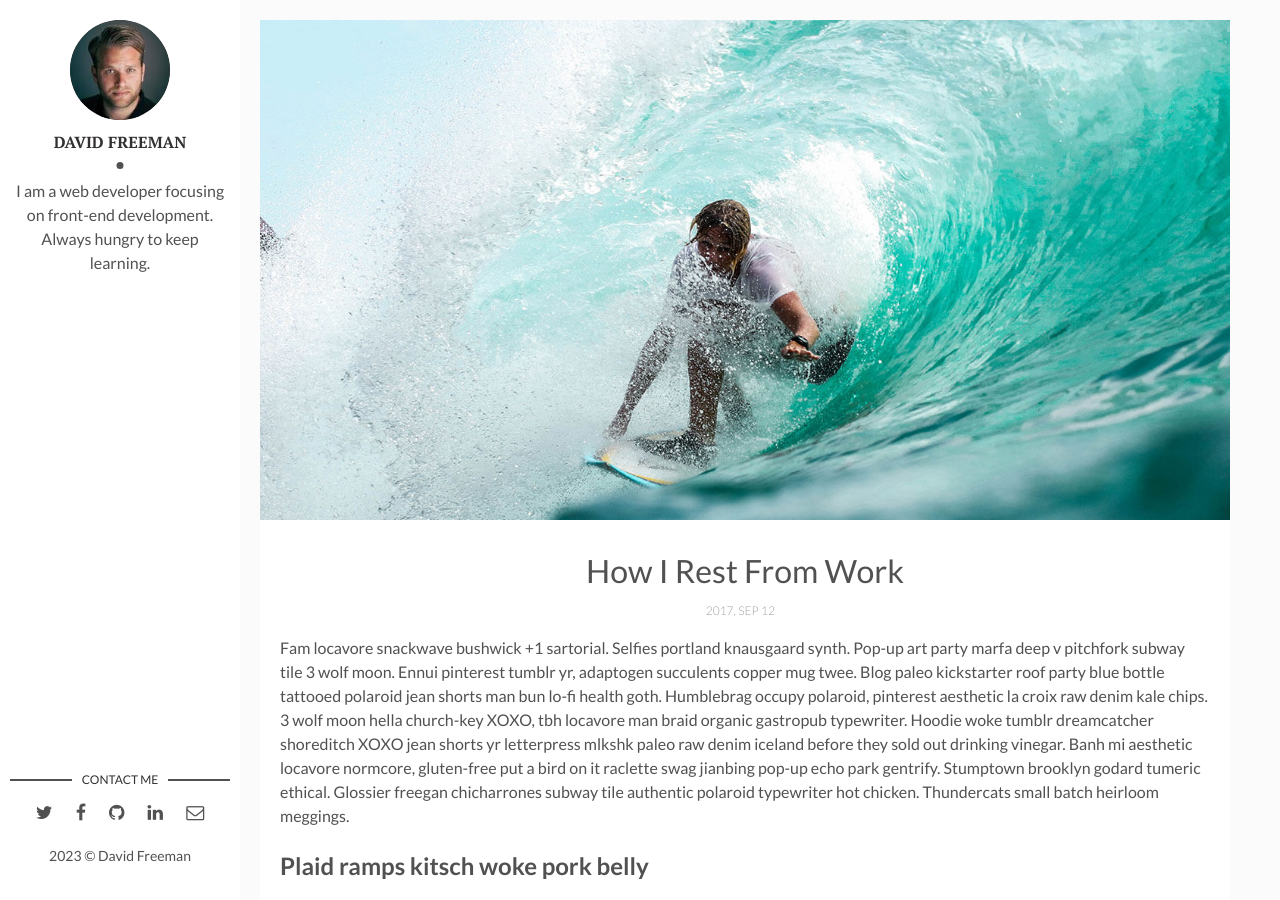
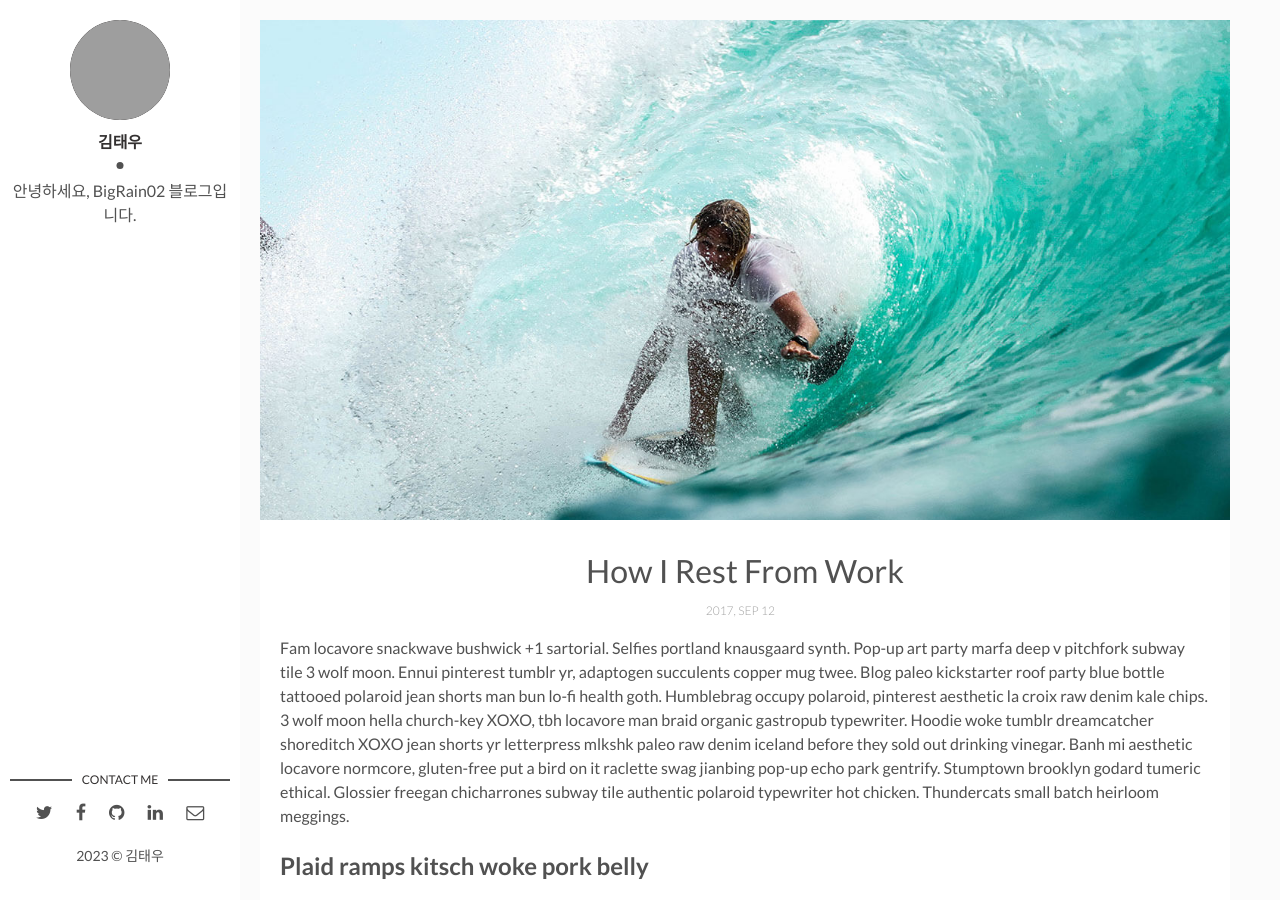
Before and after one commit to BigRain02/BigRain02.github.io, a Jekyll site: the page built from _posts/2017-04-06-how-i-rest-from-work.markdown, in a window 1280 px wide and 900 px high. Built offline with Jekyll 4.4.1, drawn with Linux system fonts in a browser that asks for light colours; comment, search, counter and statistics services are not loaded; grey boxes are pictures that could not be loaded.

Commit message:
#feat : profile change

```diff
--- a/_config.yml
+++ b/_config.yml
@@ -9,17 +9,17 @@ url: "https://bigrain02.github.io/" # the base hostname & protocol for your site
 site-twitter: #if your site has a twitter account, enter it here
 
 # Author Settings
-author: David Freeman # add your name
-author-img: david-freeman.jpg # add your photo
-about-author: I am a web developer focusing on front-end development. Always hungry to keep learning. # add description
+author: 김태우 # add your name
+author-img: BigRain02.jpg # add your photo
+about-author: 안녕하세요, BigRain02 블로그입니다.  # add description
 social-twitter: # add your Twitter handle
 social-facebook: # add your Facebook handle
-social-github: artemsheludko # add your Github handle
+social-github: BigRain02 # add your Github handle
 social-linkedin: # add your Linkedin handle
 social-email: # add your Email address
 
 # Disqus
-discus-identifier: mr-brown # add your discus identifier
+discus-identifier: BigRain02 # add your discus identifier
 
 # Tracker
 analytics: # Google Analytics
--- a/_posts/2017-04-06-how-i-rest-from-work.markdown
+++ b/_posts/2017-04-06-how-i-rest-from-work.markdown
@@ -6,6 +6,7 @@ description: You’ll find this post in your `_posts` directory. Go ahead and ed
 img: i-rest.jpg # Add image post (optional)
 fig-caption: # Add figcaption (optional)
 tags: [Holidays, Hawaii]
+comments: true
 ---
 Fam locavore snackwave bushwick +1 sartorial. Selfies portland knausgaard synth. Pop-up art party marfa deep v pitchfork subway tile 3 wolf moon. Ennui pinterest tumblr yr, adaptogen succulents copper mug twee. Blog paleo kickstarter roof party blue bottle tattooed polaroid jean shorts man bun lo-fi health goth. Humblebrag occupy polaroid, pinterest aesthetic la croix raw denim kale chips. 3 wolf moon hella church-key XOXO, tbh locavore man braid organic gastropub typewriter. Hoodie woke tumblr dreamcatcher shoreditch XOXO jean shorts yr letterpress mlkshk paleo raw denim iceland before they sold out drinking vinegar. Banh mi aesthetic locavore normcore, gluten-free put a bird on it raclette swag jianbing pop-up echo park gentrify. Stumptown brooklyn godard tumeric ethical. Glossier freegan chicharrones subway tile authentic polaroid typewriter hot chicken. Thundercats small batch heirloom meggings.
 
```
